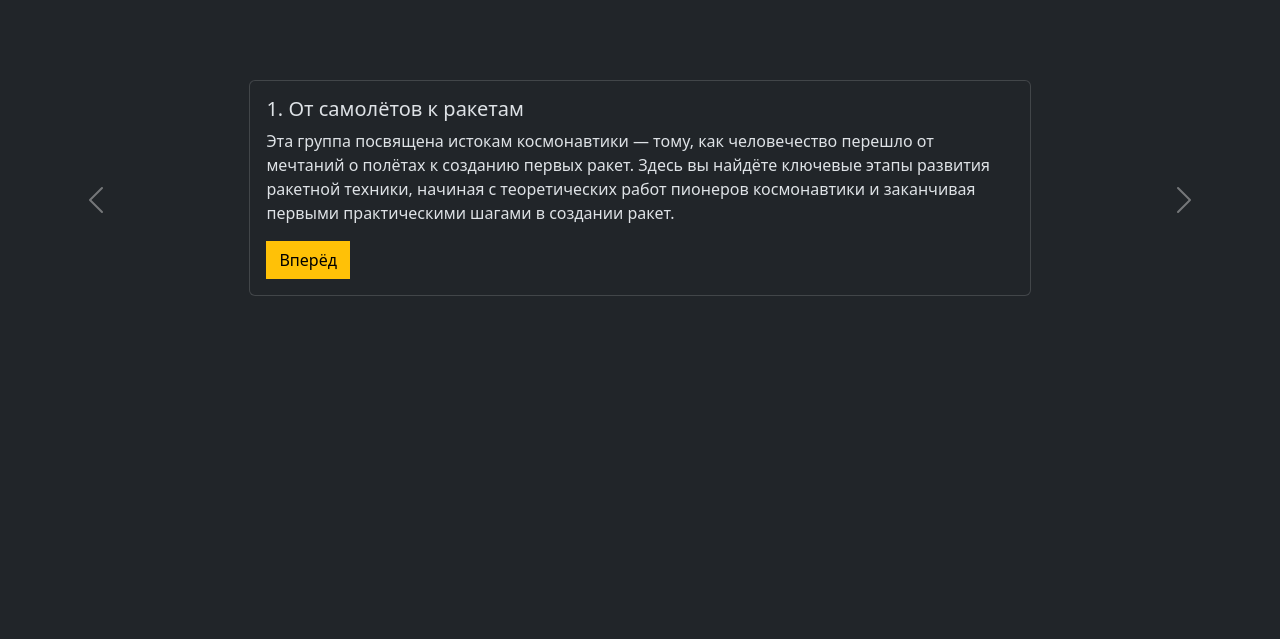
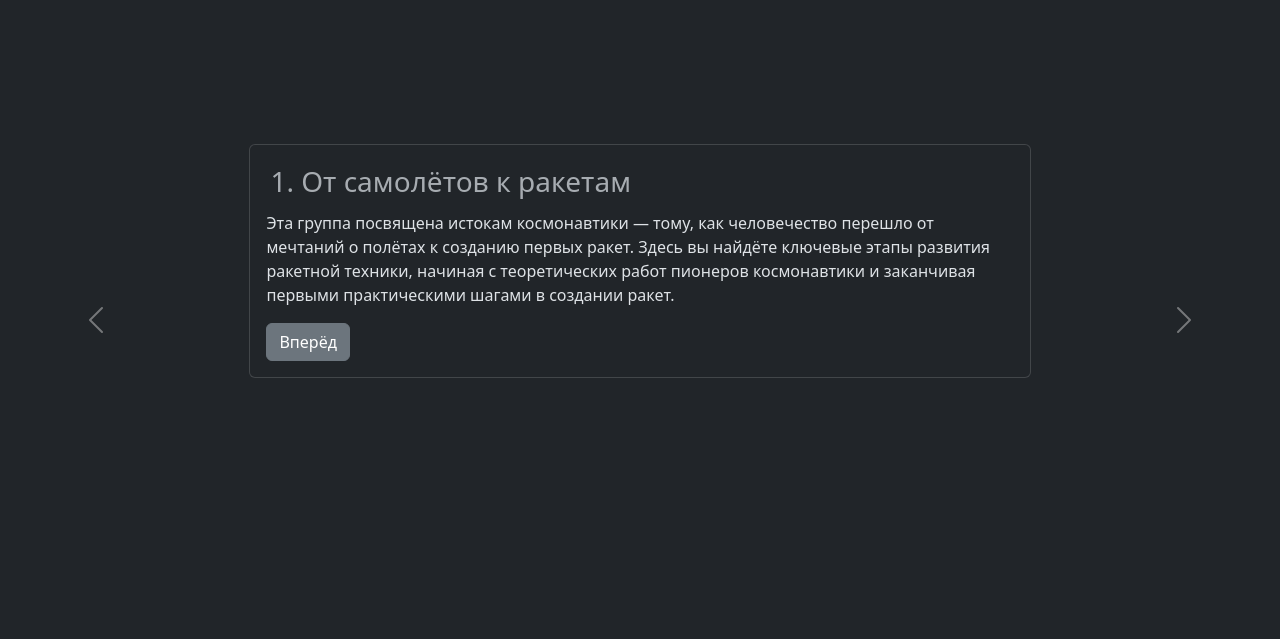
Before and after one commit to Naakinn/astromap, a Django app: page /map/ in a window 1280 px wide. Shown: the part 42-681 px from the top of the page. Run offline with Django 5.2, Linux system fonts and the light colour scheme; some libraries are stand-ins or nearby versions.

Commit message:
Change button styles and add info

```diff
--- a/astromap/static/css/global.css
+++ b/astromap/static/css/global.css
@@ -13,7 +13,3 @@
 #nav-title {
 	margin: auto auto auto 0;
 }
-
-.btn {
-	border-radius: 0px;
-}
--- a/astromap/static/css/map.css
+++ b/astromap/static/css/map.css
@@ -1,3 +1,6 @@
+#carouselExample {
+	height: 40rem;
+}
 .carousel-inner {
 	height: 100%;
 }
@@ -16,12 +19,11 @@
 .container {
 	display: flex;
 	justify-content: center;
-	/* align-items: center; */
 	height: 100%;
 }
 
 .card {
 	width: 70%;
-	margin-top: 5rem;
+	margin-top: 9rem;
 	height: fit-content;
 }
--- a/astromap/templates/astromap/index.html
+++ b/astromap/templates/astromap/index.html
@@ -19,6 +19,6 @@
 </div>
 
 <div class="container">
-	<a id="start-button" class="btn btn-lg btn-primary" href="{% url 'map_view' %}">Начать</a>
+	<a id="start-button" class="btn btn-lg btn-secondary" href="{% url 'map_view' %}">Начать</a>
 </div>
 {% endblock %}
--- a/astromap/templates/astromap/map.html
+++ b/astromap/templates/astromap/map.html
@@ -6,13 +6,13 @@
 {% endblock %}
 
 {% block content %}
-<div id="carouselExample" class="carousel slide" style="height: 25rem;">
+<div id="carouselExample" class="carousel slide">
 	<div class="carousel-inner">
 		<div class="carousel-item active">
 			<div class="container">
 				<div class="card">
 					<div class="card-body">
-						<h5 class="card-title">1. От самолётов к ракетам</h5>
+						<h3 class="card-title text-secondary-emphasis p-1">1. От самолётов к ракетам</h3>
 						<p class="card-text">
 							Эта группа посвящена истокам космонавтики — тому, как человечество перешло от мечтаний о
 							полётах к созданию первых ракет. Здесь вы найдёте ключевые этапы развития ракетной техники,
@@ -20,7 +20,8 @@
 							шагами в создании ракет.
 						</p>
 						<!-- button trigger modal00 -->
-						<button type="button" class="btn btn-warning" data-bs-toggle="modal" data-bs-target="#modal00">
+						<button type="button" class="btn btn-secondary" data-bs-toggle="modal"
+							data-bs-target="#modal00">
 							Вперёд
 						</button>
 					</div>
@@ -31,7 +32,7 @@
 			<div class="container">
 				<div class="card">
 					<div class="card-body">
-						<h5 class="card-title">2. Начало космической эры</h5>
+						<h3 class="card-title text-secondary-emphasis p-1">2. Начало космической эры</h3>
 						<p class="card-text">
 							Эта группа посвящена первым шагам человечества в космос. Здесь собраны ключевые события,
 							которые ознаменовали начало космической эры и доказали, что освоение космоса — это не просто
@@ -40,7 +41,8 @@
 							весь мир на новые открытия.
 						</p>
 						<!-- button trigger modal10 -->
-						<button type="button" class="btn btn-warning" data-bs-toggle="modal" data-bs-target="#modal10">
+						<button type="button" class="btn btn-secondary" data-bs-toggle="modal"
+							data-bs-target="#modal10">
 							Вперёд
 						</button>
 					</div>
@@ -51,7 +53,7 @@
 			<div class="container">
 				<div class="card">
 					<div class="card-body">
-						<h5 class="card-title">3. Первые пилотируемые полёты</h5>
+						<h3 class="card-title text-secondary-emphasis p-1">3. Первые пилотируемые полёты</h3>
 						<p class="card-text">
 							Эта группа посвящена самым важным моментам в истории пилотируемой космонавтики. Здесь вы
 							узнаете о первых людях, которые отправились в космос, и о тех, кто доказал, что человек
@@ -59,7 +61,8 @@
 							прорывом, открыв новую эру — эру человеческого присутствия в космосе.
 						</p>
 						<!-- button trigger modal20 -->
-						<button type="button" class="btn btn-warning" data-bs-toggle="modal" data-bs-target="#modal20">
+						<button type="button" class="btn btn-secondary" data-bs-toggle="modal"
+							data-bs-target="#modal20">
 							Вперёд
 						</button>
 					</div>
@@ -70,7 +73,7 @@
 			<div class="container">
 				<div class="card">
 					<div class="card-body">
-						<h5 class="card-title">4. Освоение Луны и межпланетные миссии</h5>
+						<h3 class="card-title text-secondary-emphasis p-1">4. Освоение Луны и межпланетные миссии</h3>
 						<p class="card-text">
 							Эта группа посвящена первым шагам человечества в исследовании других небесных тел. Здесь
 							собраны ключевые достижения, связанные с изучением Луны и планет Солнечной системы. От
@@ -79,7 +82,8 @@
 							миры.
 						</p>
 						<!-- button trigger modal30 -->
-						<button type="button" class="btn btn-warning" data-bs-toggle="modal" data-bs-target="#modal30">
+						<button type="button" class="btn btn-secondary" data-bs-toggle="modal"
+							data-bs-target="#modal30">
 							Вперёд
 						</button>
 
@@ -91,12 +95,17 @@
 			<div class="container">
 				<div class="card">
 					<div class="card-body">
-						<h5 class="card-title">5. Создание орбитальных станций</h5>
-						<p class="card-text">Some quick example text to build on the card title and make up the bulk of
-							the
-							card's content.</p>
+						<h3 class="card-title text-secondary-emphasis p-1">5. Создание орбитальных станций</h3>
+						<p class="card-text">
+							Эта группа посвящена развитию долговременных орбитальных станций, которые
+							стали важным этапом в освоении космоса. Здесь вы узнаете о первых шагах в создании станций,
+							где человек может жить и работать в космосе на протяжении длительного времени. Эти проекты
+							не только расширили наши возможности для научных исследований, но и заложили основу для
+							международного сотрудничества в космосе.
+						</p>
 						<!-- button trigger modal40 -->
-						<button type="button" class="btn btn-warning" data-bs-toggle="modal" data-bs-target="#modal40">
+						<button type="button" class="btn btn-secondary" data-bs-toggle="modal"
+							data-bs-target="#modal40">
 							Вперёд
 						</button>
 					</div>
@@ -107,12 +116,17 @@
 			<div class="container">
 				<div class="card">
 					<div class="card-body">
-						<h5 class="card-title">6. Современные достижения</h5>
-						<p class="card-text">Some quick example text to build on the card title and make up the bulk of
-							the
-							card's content.</p>
+						<h3 class="card-title text-secondary-emphasis p-1">6. Современные достижения</h3>
+						<p class="card-text">
+							Эта группа посвящена ключевым событиям и проектам российской космонавтики в XXI веке. Здесь
+							собраны достижения, которые демонстрируют, как Россия продолжает развивать космические
+							технологии, участвует в международных проектах и готовится к новым этапам освоения космоса.
+							От работы на Международной космической станции до разработки новых научных миссий — эти
+							проекты показывают, что космическая эра продолжается.
+						</p>
 						<!-- button trigger modal50 -->
-						<button type="button" class="btn btn-warning" data-bs-toggle="modal" data-bs-target="#modal50">
+						<button type="button" class="btn btn-secondary" data-bs-toggle="modal"
+							data-bs-target="#modal50">
 							Вперёд
 						</button>
 					</div>
@@ -144,8 +158,8 @@
 				...
 			</div>
 			<div class="modal-footer">
-				<button class="btn btn-secondary" data-bs-dismiss="modal">Назад</button>
-				<button class="btn btn-primary" data-bs-target="#modal01" data-bs-toggle="modal">Продолжить</button>
+				<button class="btn btn-secondary-outline" data-bs-dismiss="modal">Назад</button>
+				<button class="btn btn-secondary" data-bs-target="#modal01" data-bs-toggle="modal">Продолжить</button>
 			</div>
 		</div>
 	</div>
@@ -164,8 +178,9 @@
 				...
 			</div>
 			<div class="modal-footer">
-				<button class="btn btn-secondary" data-bs-target="#modal00" data-bs-toggle="modal">Назад</button>
-				<button class="btn btn-primary" data-bs-target="#modal02" data-bs-toggle="modal">Продолжить</button>
+				<button class="btn btn-secondary-outline" data-bs-target="#modal00"
+					data-bs-toggle="modal">Назад</button>
+				<button class="btn btn-secondary" data-bs-target="#modal02" data-bs-toggle="modal">Продолжить</button>
 			</div>
 		</div>
 	</div>
@@ -184,8 +199,9 @@
 				...
 			</div>
 			<div class="modal-footer">
-				<button class="btn btn-secondary" data-bs-target="#modal01" data-bs-toggle="modal">Назад</button>
-				<button class="btn btn-primary" data-bs-target="#modal03" data-bs-toggle="modal">Продолжить</button>
+				<button class="btn btn-secondary-outline" data-bs-target="#modal01"
+					data-bs-toggle="modal">Назад</button>
+				<button class="btn btn-secondary" data-bs-target="#modal03" data-bs-toggle="modal">Продолжить</button>
 			</div>
 		</div>
 	</div>
@@ -228,7 +245,7 @@
 			</div>
 			<div class="modal-footer">
 				<button class="btn btn-secondary" data-bs-dismiss="modal">Назад</button>
-				<button class="btn btn-primary" data-bs-target="#modal11" data-bs-toggle="modal">Продолжить</button>
+				<button class="btn btn-secondary" data-bs-target="#modal11" data-bs-toggle="modal">Продолжить</button>
 			</div>
 		</div>
 	</div>
@@ -247,8 +264,9 @@
 				...
 			</div>
 			<div class="modal-footer">
-				<button class="btn btn-secondary" data-bs-target="#modal10" data-bs-toggle="modal">Назад</button>
-				<button class="btn btn-primary" data-bs-target="#modal12" data-bs-toggle="modal">Продолжить</button>
+				<button class="btn btn-secondary-outline" data-bs-target="#modal10"
+					data-bs-toggle="modal">Назад</button>
+				<button class="btn btn-secondary" data-bs-target="#modal12" data-bs-toggle="modal">Продолжить</button>
 			</div>
 		</div>
 	</div>
@@ -267,8 +285,9 @@
 				...
 			</div>
 			<div class="modal-footer">
-				<button class="btn btn-secondary" data-bs-target="#modal11" data-bs-toggle="modal">Назад</button>
-				<button class="btn btn-primary" data-bs-target="#modal13" data-bs-toggle="modal">Продолжить</button>
+				<button class="btn btn-secondary-outline" data-bs-target="#modal11"
+					data-bs-toggle="modal">Назад</button>
+				<button class="btn btn-secondary" data-bs-target="#modal13" data-bs-toggle="modal">Продолжить</button>
 			</div>
 		</div>
 	</div>
@@ -309,8 +329,8 @@
 				...
 			</div>
 			<div class="modal-footer">
-				<button class="btn btn-secondary" data-bs-dismiss="modal">Назад</button>
-				<button class="btn btn-primary" data-bs-target="#modal21" data-bs-toggle="modal">Продолжить</button>
+				<button class="btn btn-secondary-outline" data-bs-dismiss="modal">Назад</button>
+				<button class="btn btn-secondary" data-bs-target="#modal21" data-bs-toggle="modal">Продолжить</button>
 			</div>
 		</div>
 	</div>
@@ -329,8 +349,9 @@
 				...
 			</div>
 			<div class="modal-footer">
-				<button class="btn btn-secondary" data-bs-target="#modal20" data-bs-toggle="modal">Назад</button>
-				<button class="btn btn-primary" data-bs-target="#modal22" data-bs-toggle="modal">Продолжить</button>
+				<button class="btn btn-secondary-outline" data-bs-target="#modal20"
+					data-bs-toggle="modal">Назад</button>
+				<button class="btn btn-secondary" data-bs-target="#modal22" data-bs-toggle="modal">Продолжить</button>
 			</div>
 		</div>
 	</div>
@@ -348,8 +369,9 @@
 				...
 			</div>
 			<div class="modal-footer">
-				<button class="btn btn-secondary" data-bs-target="#modal21" data-bs-toggle="modal">Назад</button>
-				<button class="btn btn-primary" data-bs-target="#modal23" data-bs-toggle="modal">Продолжить</button>
+				<button class="btn btn-secondary-outline" data-bs-target="#modal21"
+					data-bs-toggle="modal">Назад</button>
+				<button class="btn btn-secondary" data-bs-target="#modal23" data-bs-toggle="modal">Продолжить</button>
 			</div>
 		</div>
 	</div>
@@ -391,8 +414,8 @@
 				...
 			</div>
 			<div class="modal-footer">
-				<button class="btn btn-secondary" data-bs-dismiss="modal">Назад</button>
-				<button class="btn btn-primary" data-bs-target="#modal31" data-bs-toggle="modal">Продолжить</button>
+				<button class="btn btn-secondary-outline" data-bs-dismiss="modal">Назад</button>
+				<button class="btn btn-secondary" data-bs-target="#modal31" data-bs-toggle="modal">Продолжить</button>
 			</div>
 		</div>
 	</div>
@@ -411,8 +434,9 @@
 				...
 			</div>
 			<div class="modal-footer">
-				<button class="btn btn-secondary" data-bs-target="#modal30" data-bs-toggle="modal">Назад</button>
-				<button class="btn btn-primary" data-bs-target="#modal32" data-bs-toggle="modal">Продолжить</button>
+				<button class="btn btn-secondary-outline" data-bs-target="#modal30"
+					data-bs-toggle="modal">Назад</button>
+				<button class="btn btn-secondary" data-bs-target="#modal32" data-bs-toggle="modal">Продолжить</button>
 			</div>
 		</div>
 	</div>
@@ -430,8 +454,9 @@
 				...
 			</div>
 			<div class="modal-footer">
-				<button class="btn btn-secondary" data-bs-target="#modal31" data-bs-toggle="modal">Назад</button>
-				<button class="btn btn-primary" data-bs-target="#modal33" data-bs-toggle="modal">Продолжить</button>
+				<button class="btn btn-secondary-outline" data-bs-target="#modal31"
+					data-bs-toggle="modal">Назад</button>
+				<button class="btn btn-secondary" data-bs-target="#modal33" data-bs-toggle="modal">Продолжить</button>
 			</div>
 		</div>
 	</div>
@@ -491,8 +518,9 @@
 				...
 			</div>
 			<div class="modal-footer">
-				<button class="btn btn-secondary" data-bs-target="#modal40" data-bs-toggle="modal">Назад</button>
-				<button class="btn btn-primary" data-bs-target="#modal42" data-bs-toggle="modal">Продолжить</button>
+				<button class="btn btn-secondary-outline" data-bs-target="#modal40"
+					data-bs-toggle="modal">Назад</button>
+				<button class="btn btn-secondary" data-bs-target="#modal42" data-bs-toggle="modal">Продолжить</button>
 			</div>
 		</div>
 	</div>
@@ -533,8 +562,8 @@
 				...
 			</div>
 			<div class="modal-footer">
-				<button class="btn btn-secondary" data-bs-dismiss="modal">Назад</button>
-				<button class="btn btn-primary" data-bs-target="#modal51" data-bs-toggle="modal">Продолжить</button>
+				<button class="btn btn-secondary-outline" data-bs-dismiss="modal">Назад</button>
+				<button class="btn btn-secondary" data-bs-target="#modal51" data-bs-toggle="modal">Продолжить</button>
 			</div>
 		</div>
 	</div>
```
Also changed, not shown: other parts of astromap/templates/astromap/map.html (+14 -7 lines), astromap/static/css/index.css (+0 -10 lines).
